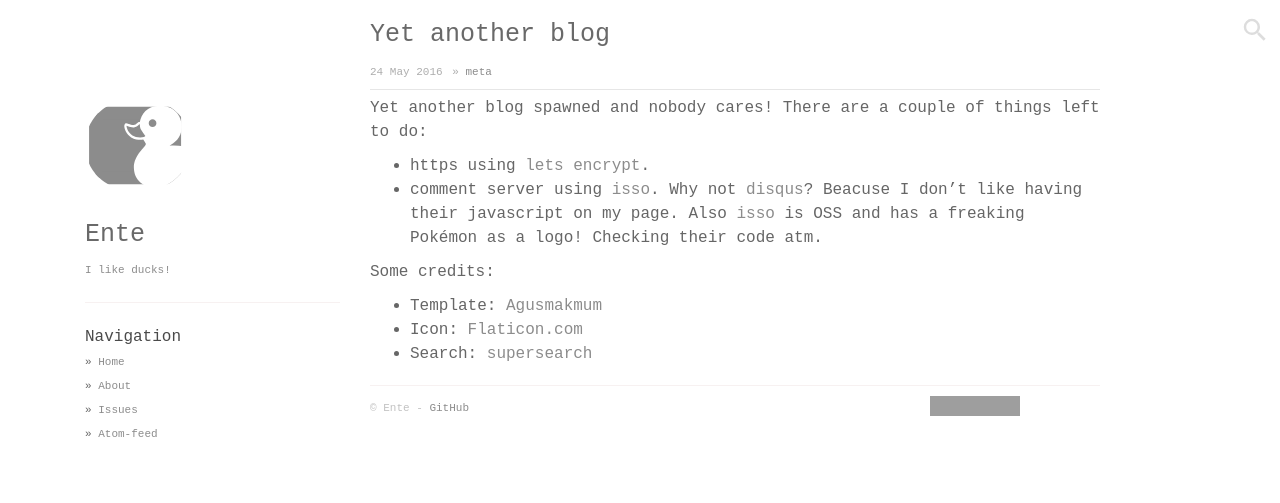
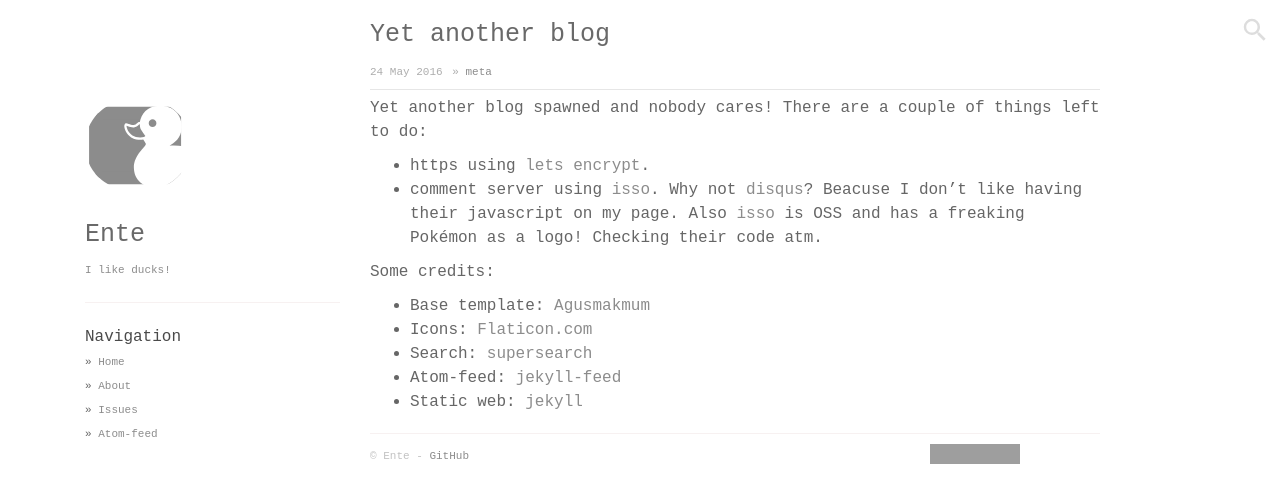
Before and after one commit to Enteee/duckpond.ch, a Jekyll site: the page built from _posts/2016-05-24-yet-another-blog.md, in a window 1280 px wide. Shown: the top 503 px of the page. Built offline with Jekyll 4.4.1, drawn with Linux system fonts in a browser that asks for light colours; comment, search, counter and statistics services are not loaded; grey boxes are pictures that could not be loaded.

Commit message:
search right url

```diff
--- a/_config.yml
+++ b/_config.yml
@@ -11,8 +11,7 @@ urls:
       url: https://github.com/Enteee/Enteee.github.io/issues
     - text: Atom-feed
       url: /feed.xml
-url: "https://duckpond.ch"
-baseurl: ""
+url: "http://duckpond.ch" #replace with https:// once migrated
 paginate: 20
 per_page: 20
 paginate_path: "/page:num/"
--- a/_posts/2016-05-24-yet-another-blog.md
+++ b/_posts/2016-05-24-yet-another-blog.md
@@ -12,8 +12,10 @@ Yet another blog spawned and nobody cares! There are a couple of things left to
 
 Some credits:
 
-* Template: [Agusmakmum](https://github.com/agusmakmun/agusmakmun.github.io)
-* Icon: [Flaticon.com](https://www.flaticon.com)
+* Base template: [Agusmakmum](https://github.com/agusmakmun/agusmakmun.github.io)
+* Icons: [Flaticon.com](https://www.flaticon.com)
 * Search: [supersearch](https://github.com/chinchang/super-search)
+* Atom-feed: [jekyll-feed](https://github.com/jekyll/jekyll-feed)
+* Static web: [jekyll](https://jekyllrb.com/)
 
 [isso]:https://posativ.org/isso/
--- a/static/js/super-search.js
+++ b/static/js/super-search.js
@@ -91,7 +91,7 @@ MIT Licensed
 			searchResultsEl.classList.remove('is-hidden');
 			searchResultsEl.innerHTML = matchingPosts.map(function (post) {
 				d = new Date(post.published);
-				return '<li><a href="' + post.id + '">' + post.title + '&raquo; <span class="search__result-date">' + d.toUTCString().replace(/.*(\d{2})\s+(\w{3})\s+(\d{4}).*/,'$2 $1, $3') + '</span></a></li>';
+				return '<li><a href="' + post.id + '.html">' + post.title + '&raquo; <span class="search__result-date">' + d.toUTCString().replace(/.*(\d{2})\s+(\w{3})\s+(\d{4}).*/,'$2 $1, $3') + '</span></a></li>';
 			}).join('');
 		}
 		lastSearchResultHash = currentResultHash;
```
